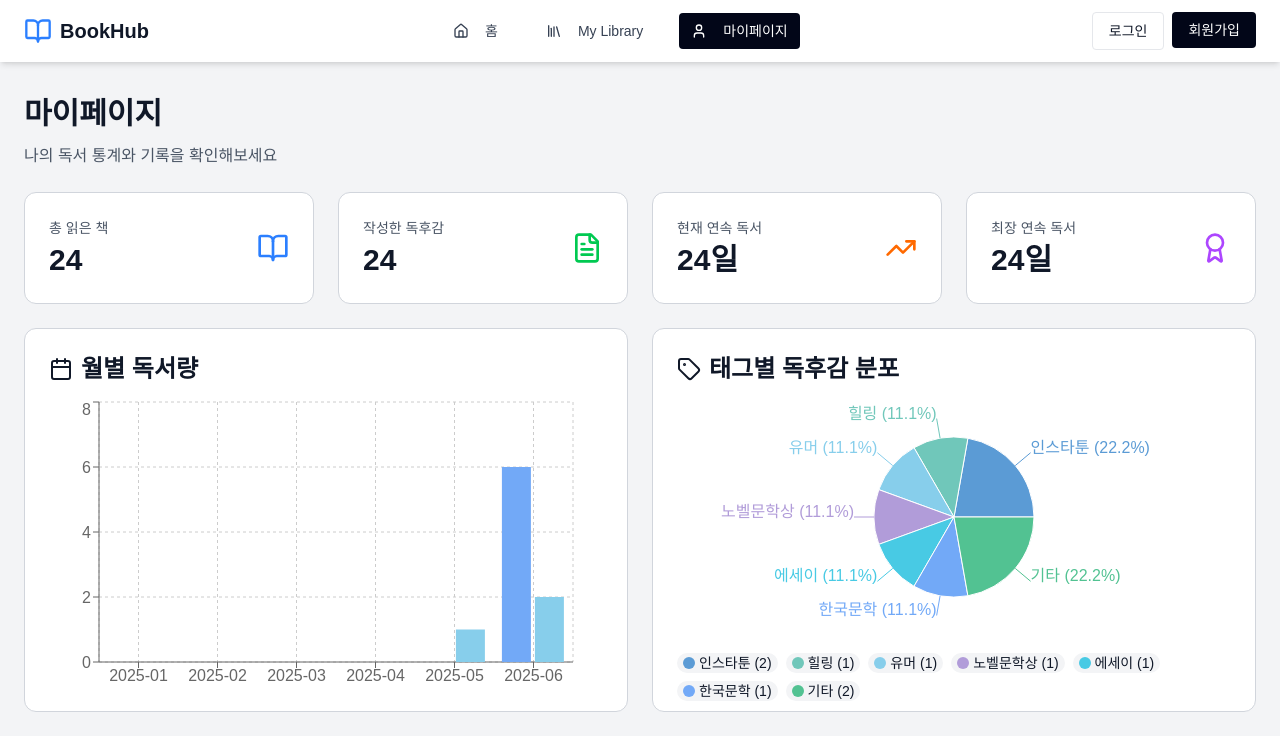
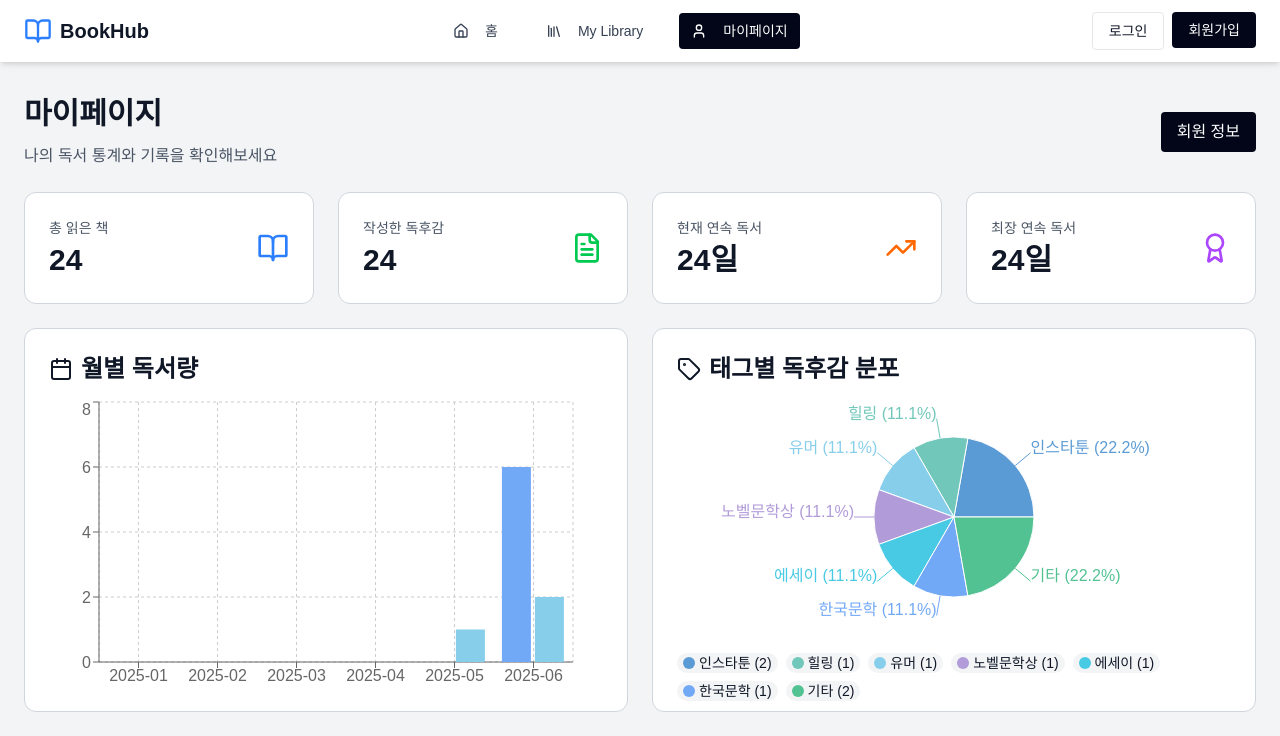
Before and after one commit to DEEPDIVE-BookJuck-BookJuck/BookJuck-BookJuck, a Next.js app: page /my-page in a window 1280 px wide. Shown: the top 736 px of the page. Built offline with nearby package versions, Linux system fonts and the light colour scheme; a web font is replaced by a local one.

Commit message:
feat: profile 페이지 라우터 설정

```diff
--- a/src/app/(with-header)/my-page/page.tsx
+++ b/src/app/(with-header)/my-page/page.tsx
@@ -1,17 +1,26 @@
 import Graph from './_components/graph'
 import RecentBook from './_components/recent-book'
 import StatisticsCard from './_components/statistics-card'
+import Link from 'next/link'
 
 export default function MyPage() {
   return (
     <>
       <div className="flex flex-col gap-6">
+        <section className="flex items-center justify-between">
           <div>
             <h1 className="text-3xl font-bold">마이페이지</h1>
             <p className="mt-3 text-gray-600">
               나의 독서 통계와 기록을 확인해보세요
             </p>
           </div>
+          <Link
+            href="/profile"
+            className="px-4 py-2 bg-slate-950 text-white rounded hover:bg-gray-800 hover: cursor-pointer"
+          >
+            회원 정보
+          </Link>
+        </section>
         <div className="grid grid-cols-4 gap-6">
           <StatisticsCard title="totalBooks" />
           <StatisticsCard title="reviewBooks" />
--- /dev/null
+++ b/src/app/(with-header)/profile/page.tsx
@@ -0,0 +1,11 @@
+import ProfileItem from './_components/profile-item'
+
+export default function Profile() {
+  return (
+    <div className="flex items-center justify-center min-h-[calc(100vh-12rem)]">
+      <div className="bg-white rounded-lg shadow-lg max-w-md w-full px-6 py-8 border-1 border-gray-300">
+        <ProfileItem />
+      </div>
+    </div>
+  )
+}
```
Lines whose indentation alone changed are shown as unchanged.
